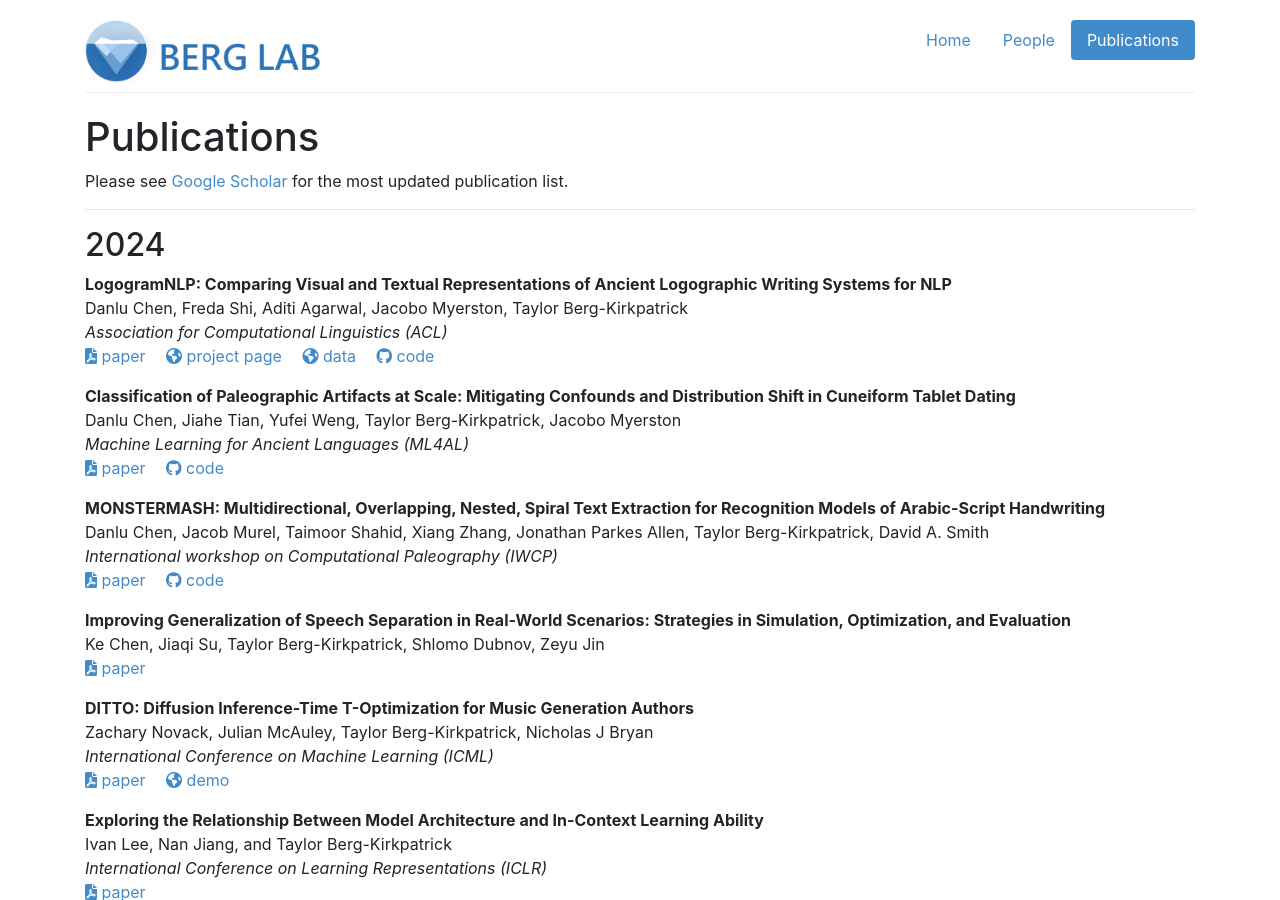
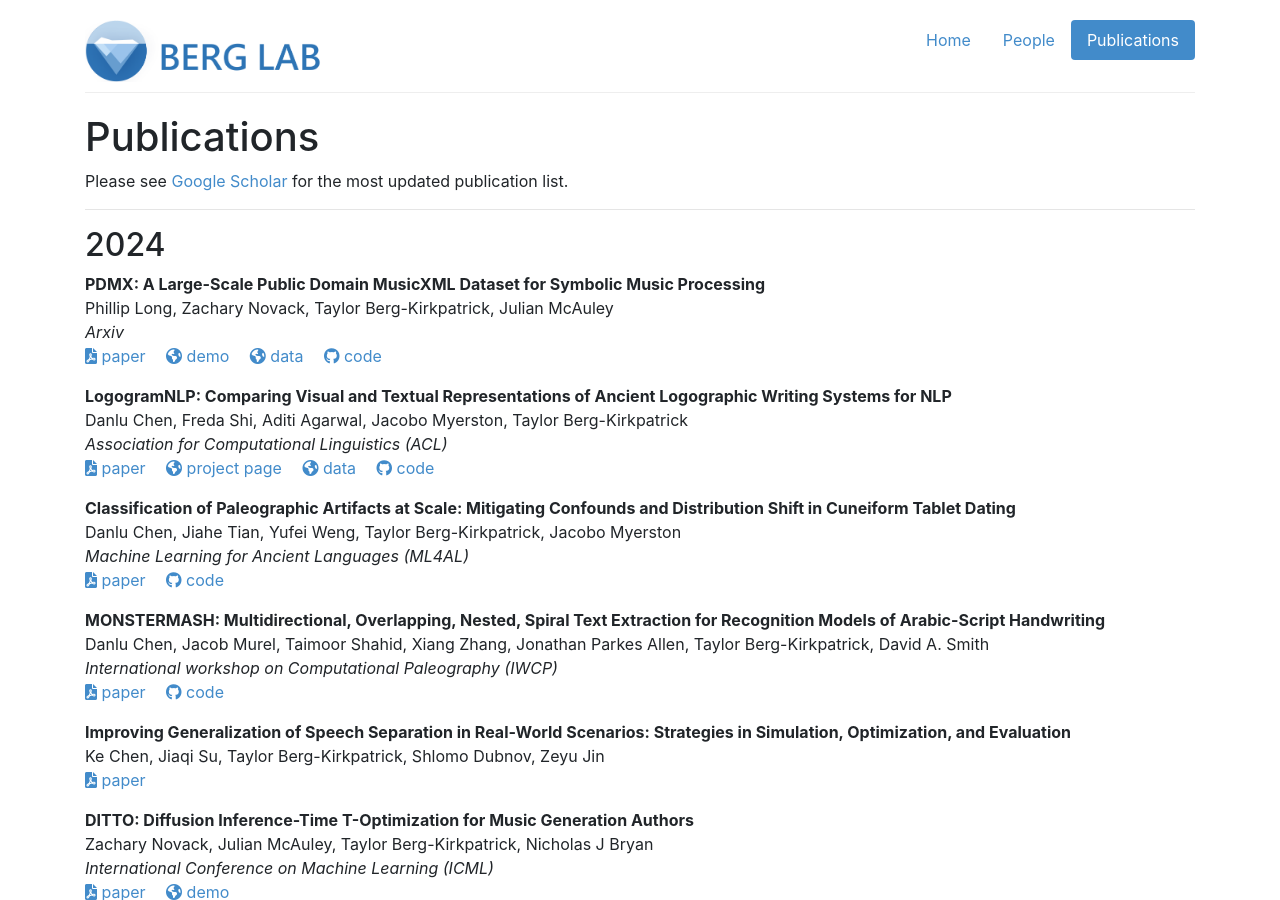
Before and after one commit to icebergnlp/icebergnlp.github.io, a Jekyll site: the page built from publications.md, in a window 1280 px wide and 900 px high. Built offline with Jekyll 4.4.1, drawn with Linux system fonts in a browser that asks for light colours.

Commit message:
Update publications.md

```diff
--- a/publications.md
+++ b/publications.md
@@ -8,6 +8,15 @@ Please see [Google Scholar](https://scholar.google.com/citations?user=mN6_BKAAAA
 ---
 
 ## 2024
+
+__PDMX: A Large-Scale Public Domain MusicXML Dataset for Symbolic Music Processing__ \\
+Phillip Long, Zachary Novack, Taylor Berg-Kirkpatrick, Julian McAuley \\
+_Arxiv_ \\
+{% include icon_link.html text="paper" icon=site.icons.paper href="https://arxiv.org/pdf/2409.10831" %}&emsp;
+{% include icon_link.html text="demo" icon=site.icons.demo href="https://pnlong.github.io/PDMX.demo/" %}&emsp;
+{% include icon_link.html text="data" icon=site.icons.demo href="https://zenodo.org/records/13763756" %}&emsp;
+{% include icon_link.html text="code" icon=site.icons.code href="https://github.com/pnlong/PDMX/" %}
+
 
 __LogogramNLP: Comparing Visual and Textual Representations of Ancient Logographic Writing Systems for NLP__ \\
 Danlu Chen, Freda Shi, Aditi Agarwal, Jacobo Myerston, Taylor Berg-Kirkpatrick\\
```
